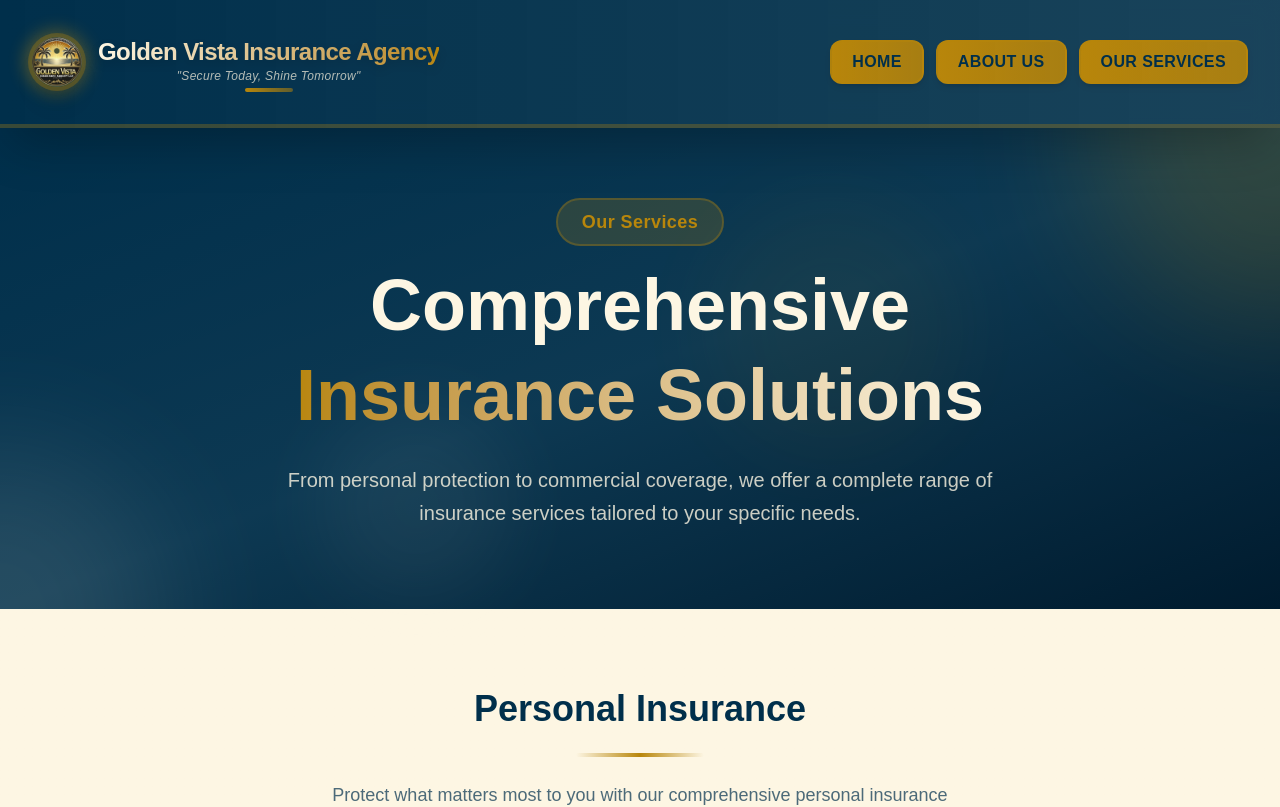
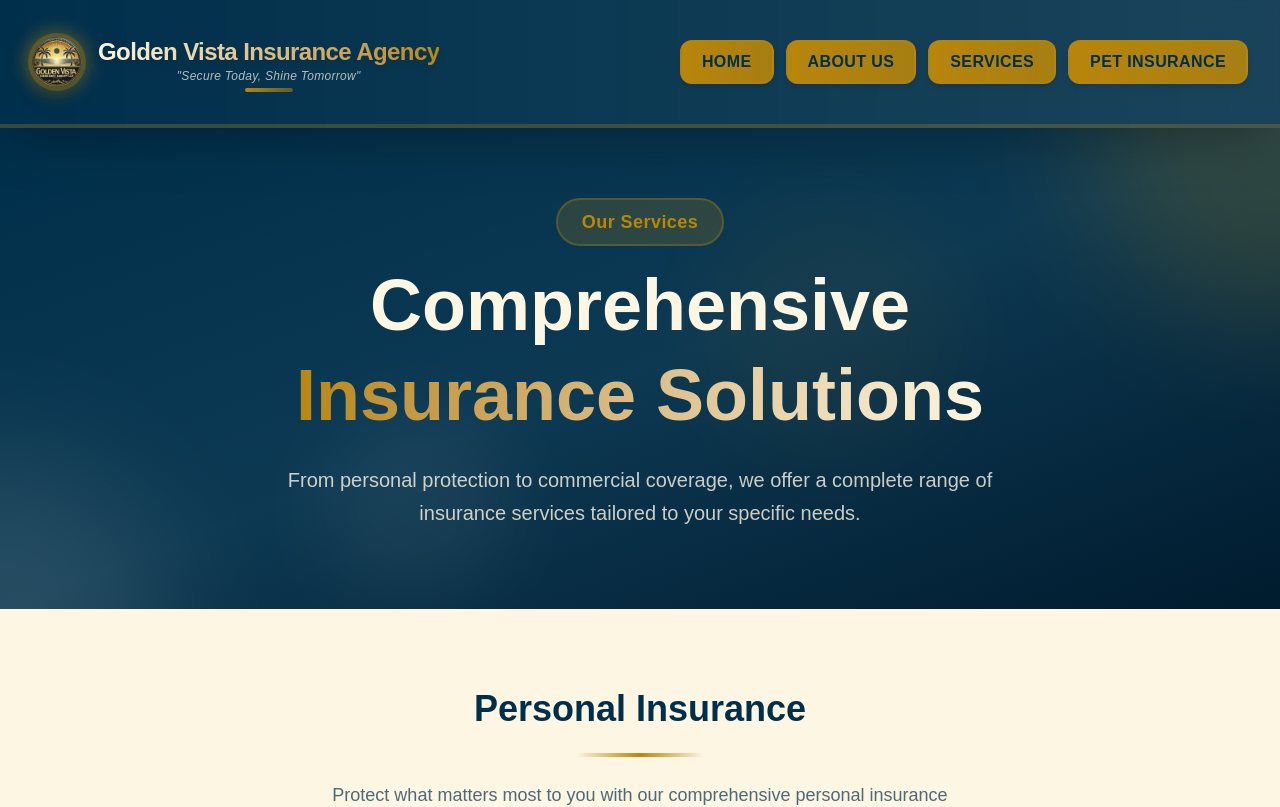
Before and after one commit to AlbertoGuadron/golden-vista, a Next.js app: page /services in a window 1280 px wide. Shown: the top 807 px of the page. Built offline with nearby package versions, Linux system fonts and the light colour scheme.

Commit message:
arreglos de datos

```diff
--- a/components/footer.tsx
+++ b/components/footer.tsx
@@ -1,6 +1,6 @@
 import Link from "next/link";
 import Image from "next/image";
-import { FaFacebook, FaInstagram, FaMapMarkerAlt, FaCertificate } from "react-icons/fa";
+import { FaFacebook, FaInstagram, FaMapMarkerAlt, FaCertificate, FaYelp } from "react-icons/fa";
 
 export default function Footer() {
   return (
@@ -42,7 +42,7 @@ export default function Footer() {
               <div className="space-y-3">
                 <div className="flex items-center justify-center space-x-3 text-lg">
                   <FaMapMarkerAlt className="text-[#B8860B] text-xl" />
-                  <span className="font-bold">1160 Hamner Ave STE B, Norco, CA 92860</span>
+                  <span className="font-bold">1160 Hamner Ave STE B, CA 92860</span>
                 </div>
               </div>
             </div>
@@ -57,6 +57,11 @@ export default function Footer() {
               <Link href="#" className="group">
                 <div className="p-4 rounded-2xl bg-[#B8860B]/10 hover:bg-[#B8860B] transition-all duration-500 transform hover:scale-110 hover:shadow-2xl hover:-translate-y-1 border-2 border-[#B8860B]/20 hover:border-[#B8860B]">
                   <FaInstagram className="text-2xl text-[#FDF6E3] group-hover:text-[#002F4B] transition-colors duration-300" />
+                </div>
+              </Link>
+              <Link href="https://www.yelp.com/biz/golden-vista-insurance-agency-riverside-2" className="group">
+                <div className="p-4 rounded-2xl bg-[#B8860B]/10 hover:bg-[#B8860B] transition-all duration-500 transform hover:scale-110 hover:shadow-2xl hover:-translate-y-1 border-2 border-[#B8860B]/20 hover:border-[#B8860B]">
+                  <FaYelp className="text-2xl text-[#FDF6E3] group-hover:text-[#002F4B] transition-colors duration-300" />
                 </div>
               </Link>
             </div>
--- a/components/header.tsx
+++ b/components/header.tsx
@@ -63,7 +63,14 @@ const Header: React.FC = () => {
               href="/services"
               className="relative text-[#FDF6E3] font-bold text-base px-5 py-2 rounded-xl bg-gradient-to-r from-[#B8860B] to-[#B8860B]/90 hover:from-[#B8860B]/90 hover:to-[#B8860B] transition-all duration-500 ease-in-out transform hover:scale-105 hover:shadow-xl hover:-translate-y-1 group border-2 border-[#B8860B]/50 hover:border-[#B8860B] shadow-md hover:shadow-[#B8860B]/30"
             >
-              <span className="relative z-10 tracking-wide text-[#002F4B] font-black">OUR SERVICES</span>
+              <span className="relative z-10 tracking-wide text-[#002F4B] font-black">SERVICES</span>
+              <div className="absolute inset-0 rounded-xl bg-gradient-to-r from-[#B8860B]/20 to-[#B8860B]/10 scale-0 group-hover:scale-100 transition-transform duration-500 ease-out"></div>
+            </Link>
+            <Link
+              href="/petinsurance"
+              className="relative text-[#FDF6E3] font-bold text-base px-5 py-2 rounded-xl bg-gradient-to-r from-[#B8860B] to-[#B8860B]/90 hover:from-[#B8860B]/90 hover:to-[#B8860B] transition-all duration-500 ease-in-out transform hover:scale-105 hover:shadow-xl hover:-translate-y-1 group border-2 border-[#B8860B]/50 hover:border-[#B8860B] shadow-md hover:shadow-[#B8860B]/30"
+            >
+              <span className="relative z-10 tracking-wide text-[#002F4B] font-black">PET INSURANCE</span>
               <div className="absolute inset-0 rounded-xl bg-gradient-to-r from-[#B8860B]/20 to-[#B8860B]/10 scale-0 group-hover:scale-100 transition-transform duration-500 ease-out"></div>
             </Link>
           </nav>
@@ -129,7 +136,14 @@ const Header: React.FC = () => {
                 className="flex items-center text-[#002F4B] font-black text-2xl py-6 px-6 rounded-2xl bg-gradient-to-r from-[#B8860B]/20 to-[#B8860B]/10 hover:from-[#B8860B] hover:to-[#B8860B]/90 hover:text-[#FDF6E3] transition-all duration-500 ease-in-out transform hover:translate-x-4 hover:scale-105 border-l-8 border-[#B8860B]/30 hover:border-[#B8860B] hover:shadow-2xl group shadow-lg hover:shadow-[#B8860B]/20"
                 onClick={() => setMobileMenuOpen(false)}
               >
-                <span className="tracking-wider group-hover:tracking-widest transition-all duration-300 relative z-10">OUR SERVICES</span>
+                <span className="tracking-wider group-hover:tracking-widest transition-all duration-300 relative z-10">SERVICES</span>
+              </Link>
+              <Link
+                href="/petinsurance"
+                className="flex items-center text-[#002F4B] font-black text-2xl py-6 px-6 rounded-2xl bg-gradient-to-r from-[#B8860B]/20 to-[#B8860B]/10 hover:from-[#B8860B] hover:to-[#B8860B]/90 hover:text-[#FDF6E3] transition-all duration-500 ease-in-out transform hover:translate-x-4 hover:scale-105 border-l-8 border-[#B8860B]/30 hover:border-[#B8860B] hover:shadow-2xl group shadow-lg hover:shadow-[#B8860B]/20"
+                onClick={() => setMobileMenuOpen(false)}
+              >
+                <span className="tracking-wider group-hover:tracking-widest transition-all duration-300 relative z-10">PET INSURANCE</span>
               </Link>
             </nav>
 
--- a/components/home.tsx
+++ b/components/home.tsx
@@ -155,7 +155,7 @@ const HomePage = () => {
               <div className="flex items-center justify-center space-x-3 mb-8">
                 <MapPin className="w-6 h-6 text-[#002F4B]" />
                 <h3 className="text-xl md:text-2xl lg:text-3xl font-bold text-[#002F4B]/90 tracking-wide">
-                  IN RIVERSIDE, CA
+                  IN CALIFORNIA
                 </h3>
               </div>
 
```
